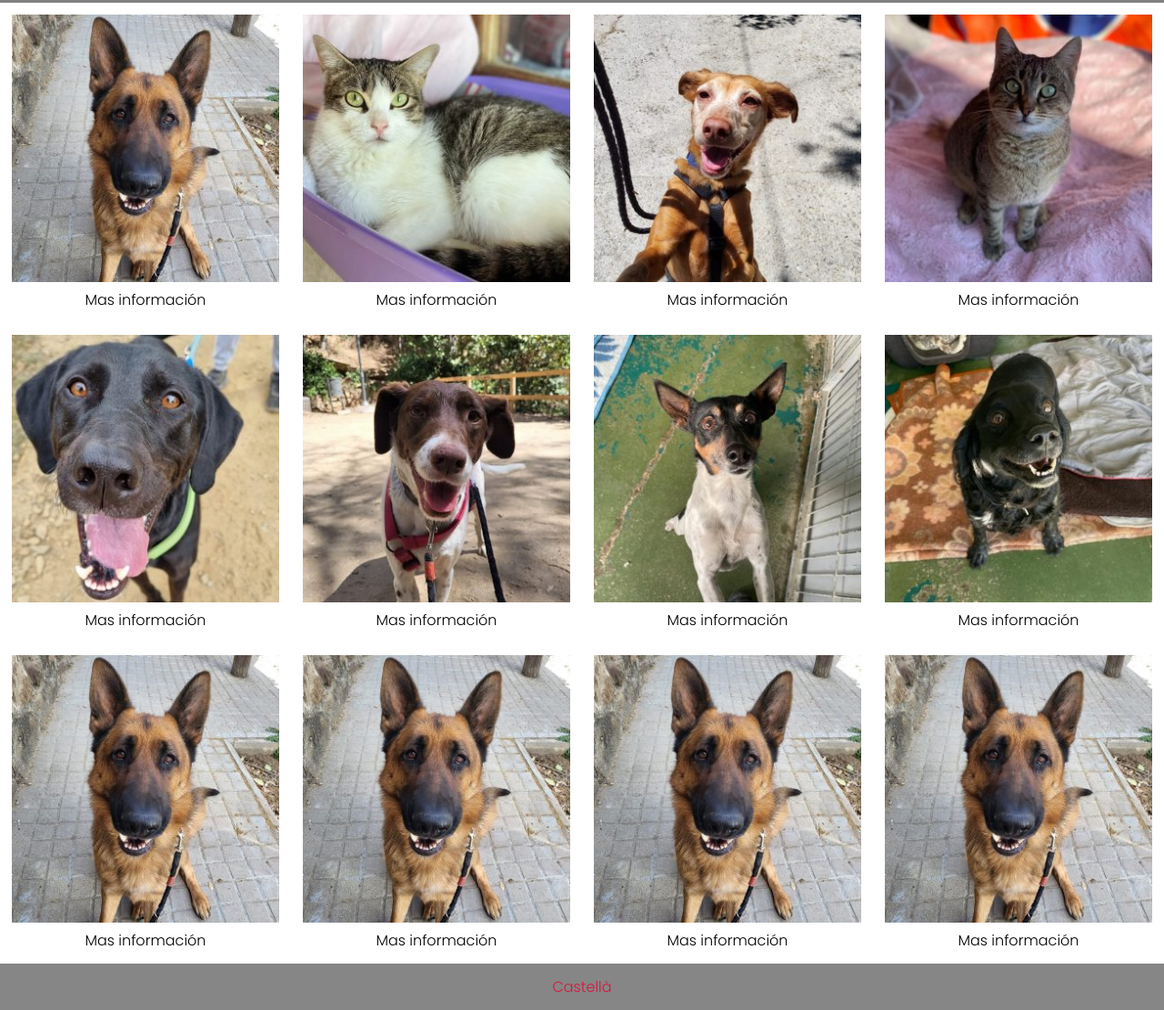
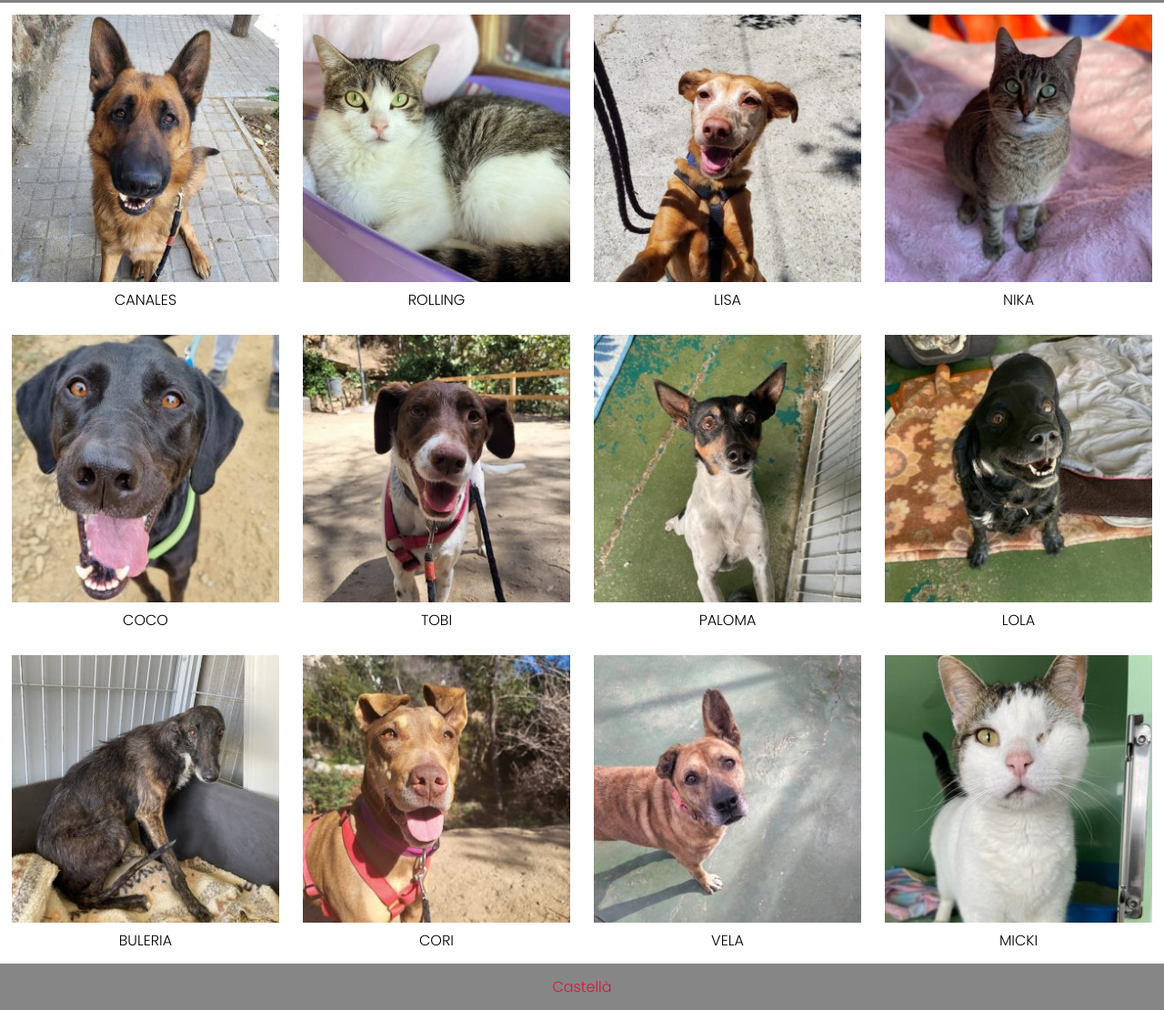
Before and after one commit to MarcosYelamos/Botiga, a plain HTML site: page Catalan/index_catalan.html in a window 1280 px wide. Shown: the part 797-1907 px from the top of the page at 91% size. Drawn offline with Linux system fonts and the light colour scheme.

Commit message:
nombre puestos

```diff
--- a/Catalan/index_catalan.html
+++ b/Catalan/index_catalan.html
@@ -17,53 +17,51 @@
     <div class="row">
         <div class="column4">
             <img class="imagen" src="../img/foto1.jpeg" alt="">
-            <p class="info">Mas información</p>
-
+            <p class="info">CANALES</p>
         </div>
         <div class="column4">
             <img class="imagen" src="../img/foto2.jpeg" alt="">
-            <p class="info">Mas información</p>
-
+            <p class="info">ROLLING</p>
         </div>
         <div class="column4">
             <img class="imagen" src="../img/foto3.jpeg" alt="">
-            <p class="info">Mas información</p>
+            <p class="info">LISA</p>
         </div>
         <div class="column4">
             <img class="imagen" src="../img/foto4.jpeg" alt="">
-            <p class="info">Mas información</p>
+            <p class="info">NIKA</p>
         </div>
         <div class="column4">
             <img class="imagen" src="../img/foto5.jpeg" alt="">
-            <p class="info">Mas información</p>
+            <p class="info">COCO</p>
         </div>
         <div class="column4">
             <img class="imagen" src="../img/foto6.jpeg" alt="">
-            <p class="info">Mas información</p>
+            <p class="info">TOBI</p>
         </div>
         <div class="column4">
             <img class="imagen" src="../img/foto7.jpeg" alt="">
-            <p class="info">Mas información</p>
+            <p class="info">PALOMA</p>
         </div>
         <div class="column4">
             <img class="imagen" src="../img/foto8.jpeg" alt="">
-            <p class="info">Mas información</p>
+            <p class="info">LOLA</p>
         </div>
         <div class="column4">
-            <img class="imagen" src="../img/foto1.jpeg" alt="">
-            <p class="info">Mas información</p>
+            <img class="imagen" src="../img/foto9.jpeg" alt="">
+            <p class="info">BULERIA</p>
         </div>
         <div class="column4">
-            <img class="imagen" src="../img/foto1.jpeg" alt="">
-            <p class="info">Mas información</p>
+            <img class="imagen" src="../img/foto10.jpeg" alt="">
+            <p class="info">CORI</p>
         </div>
         <div class="column4">
-            <img class="imagen" src="../img/foto1.jpeg" alt="">
-            <p class="info">Mas información</p>
+            <img class="imagen" src="../img/foto11.jpeg" alt="">
+            <p class="info">VELA</p>
         </div>
         <div class="column4">
-            <img class="imagen" src="../img/foto1.jpeg" alt="">
-            <p class="info">Mas información</p>
+            <img class="imagen" src="../img/foto12.jpeg" alt="">
+            <p class="info">MICKI</p>
         </div>
 
 
```
Also changed, not shown: index.html (+9 -11 lines).
